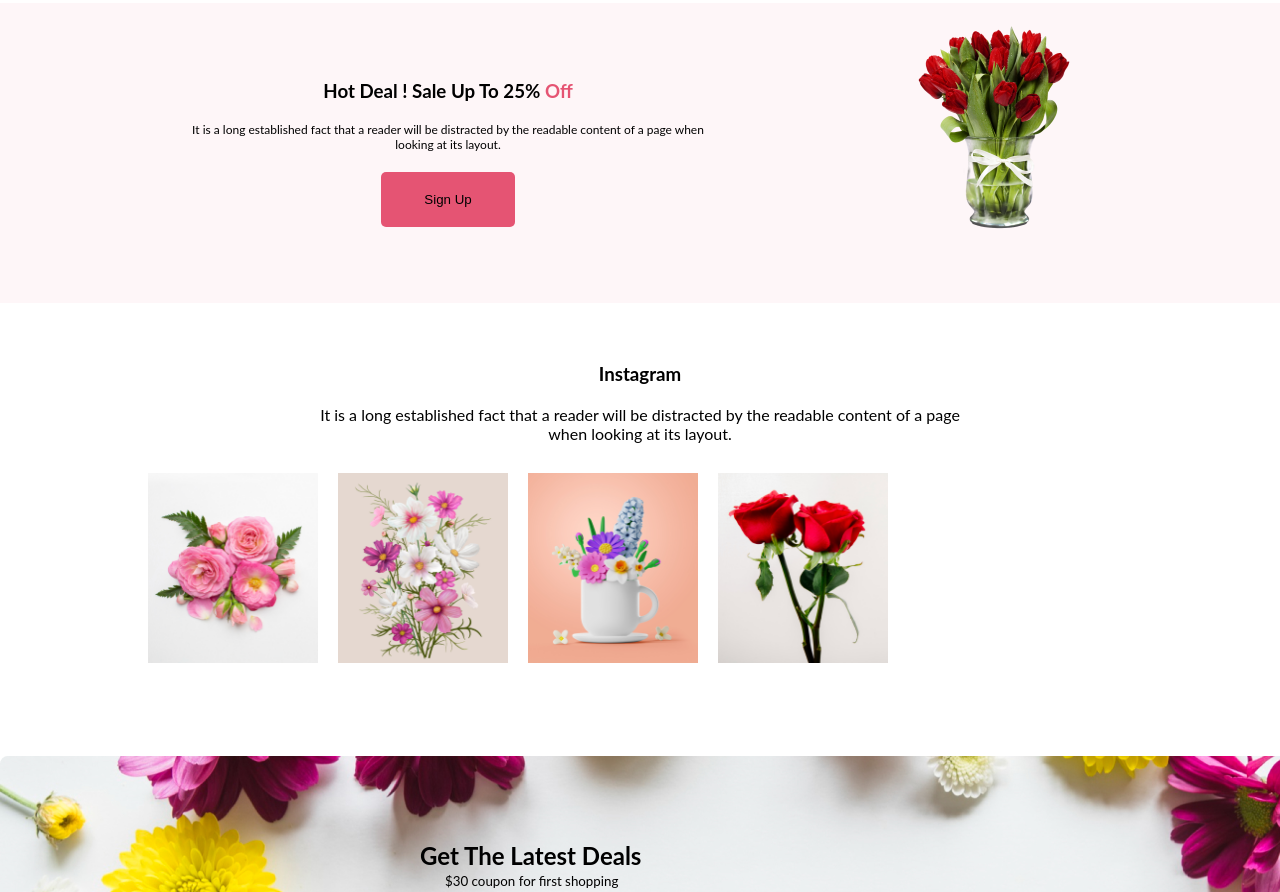
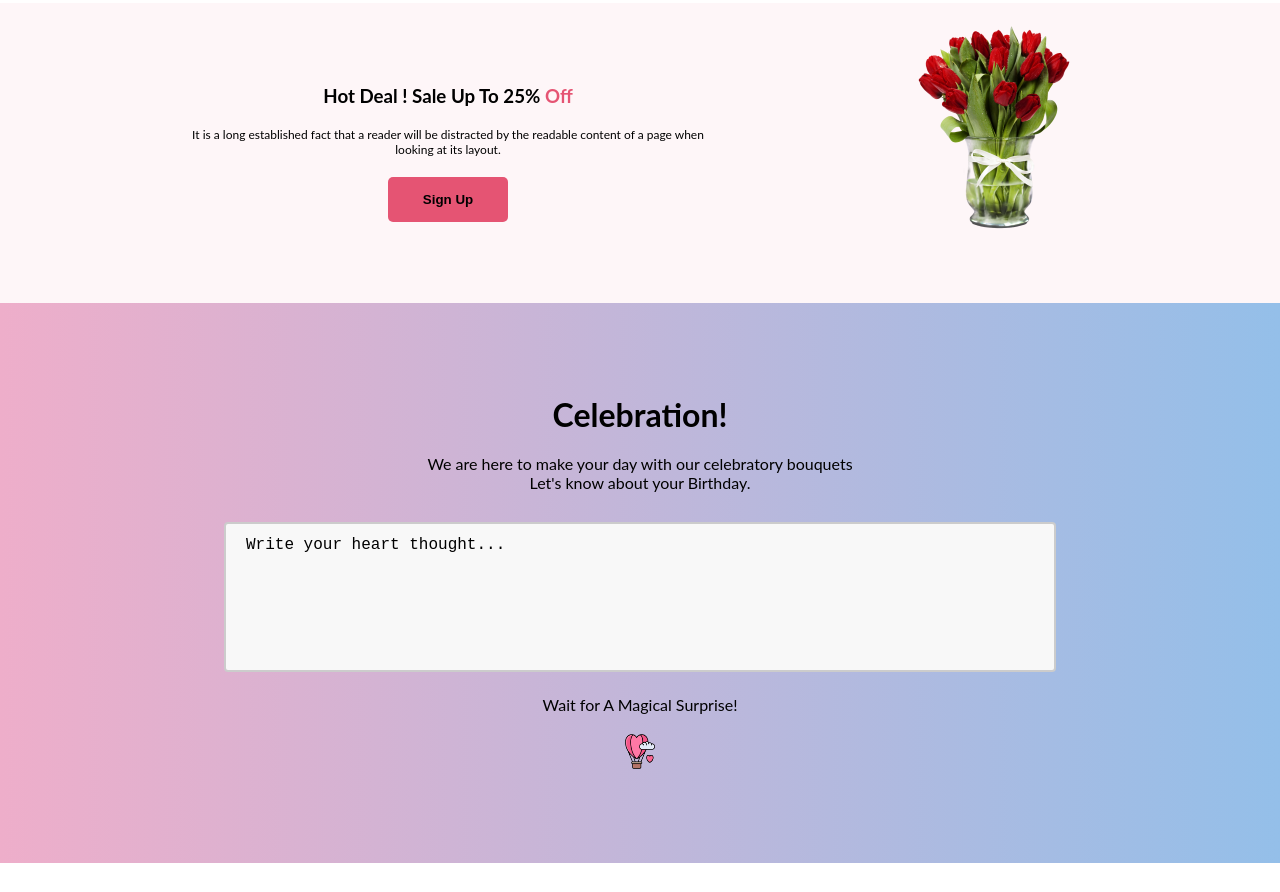
Before and after one commit to rockyhaque/flowerShop, a plain HTML site: page index.html in a window 1280 px wide. Shown: the part 1327-2219 px from the top of the page. Drawn offline with Linux system fonts and the light colour scheme.

Commit message:
celebration added

```diff
--- a/index.html
+++ b/index.html
@@ -113,6 +113,39 @@
             </div>
         </div>
 
+        <!--Extra Container start -->
+        <div class="celebration">
+            <div class="celebration-container">
+                <div class="title-celebration">
+
+                    <div class="main-title">
+                        <h1>Celebration!</h1>
+                    </div>
+                </div>
+                <div class="info-celebration">
+                    <div class="offering-celebration">
+                        <p>We are here to make your day with our celebratory bouquets</p>
+                    </div>
+                    <div class="birthday-celebration">
+                        Let's know about your Birthday.
+                    </div>
+                    <div class="input-message">
+                        <form action="">
+                            <textarea name="">Write your heart thought...</textarea>
+                        </form>
+                    </div>
+                    <div class="surprise">
+                        <p>Wait for A Magical Surprise!</p>
+                    </div>
+                    <div class="celebration-last-img">
+                        <img class="celebration-img" src="./Flower-Asset/air-balloon.png" alt="">
+                    </div>
+                </div>
+            </div>
+        </div>
+        <!--Extra Container end -->
+
+
         <div class="social-section">
             <div class="social-text">
                 <div class="social-text-title">
--- a/style.css
+++ b/style.css
@@ -13,12 +13,13 @@ body{
 /* Shared Styles  */
 
 .btn{
-    padding: 20px 43px;
+    padding: 15px 35px;
     border-radius: 5px;
     background: #E55473;
     border: none;
     align-items: center;
     justify-content: center;
+    font-weight: bold;
 }
 
 
@@ -195,6 +196,59 @@ body{
     padding: 20px;
 }
 
+/*---------------Celebration Section Start-------------*/
+
+.celebration-container{
+    background: linear-gradient(90deg, rgba(238,174,202,1) 0%, rgba(148,191,233,1) 100%);
+    width: 100%;
+    height: 70vh;
+    text-align: center;
+    display: flex;
+    flex-direction: column;
+    justify-content: center;
+}
+
+
+.celebration-img{
+    width: 30px;
+    height: 35px;
+    margin-top: 20px;
+
+
+}
+
+textarea{
+    width: 65%;
+    height: 150px;
+    padding: 12px 20px;
+    border: 2px solid #ccc;
+    border-radius: 4px;
+    background-color: #f8f8f8;
+    font-size: 16px;
+    resize: none;
+}
+
+.offering-celebration{
+    margin-top: 20px;
+}
+
+.birthday-celebration{
+    /* margin-top: 20px; */
+    margin-bottom: 30px;
+
+}
+
+.surprise{
+    margin-top: 20px;
+
+}
+
+/*---------------Celebration Section End-------------*/
+
+
+
+
+
 
 /* This Social Section  */
 
```
Also changed, not shown: Flower-Asset/air-balloon.png (added), Flower-Asset/butterfly.png (added).
